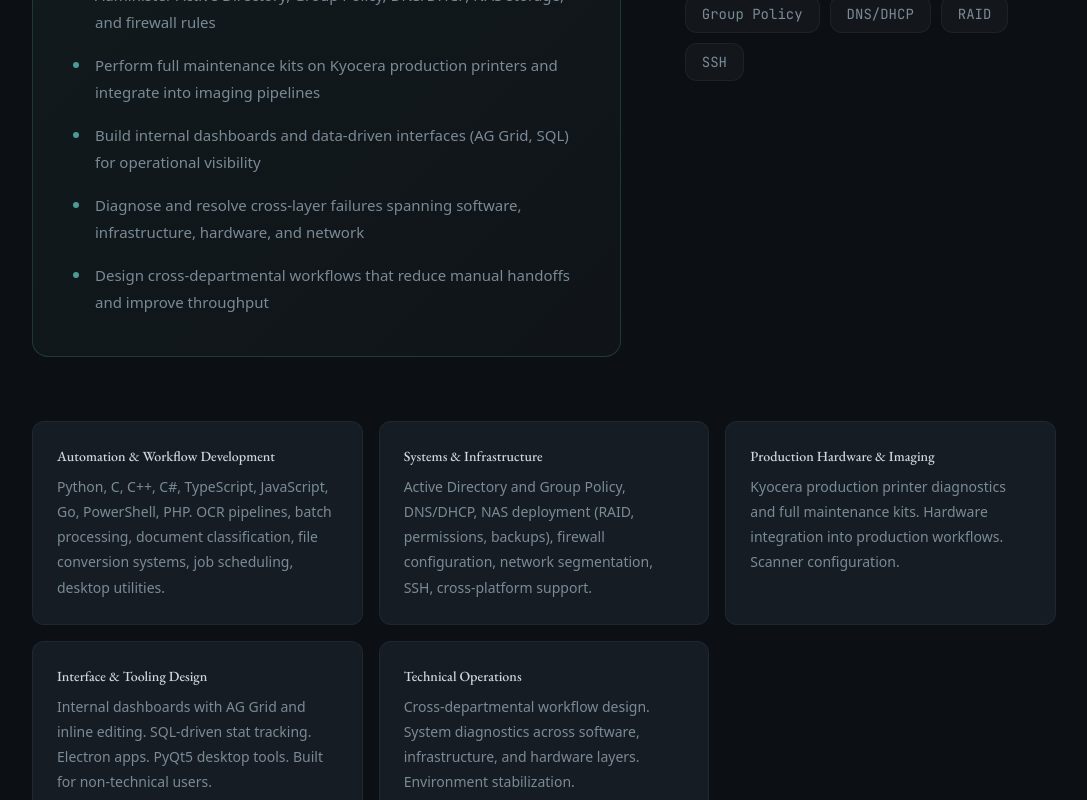
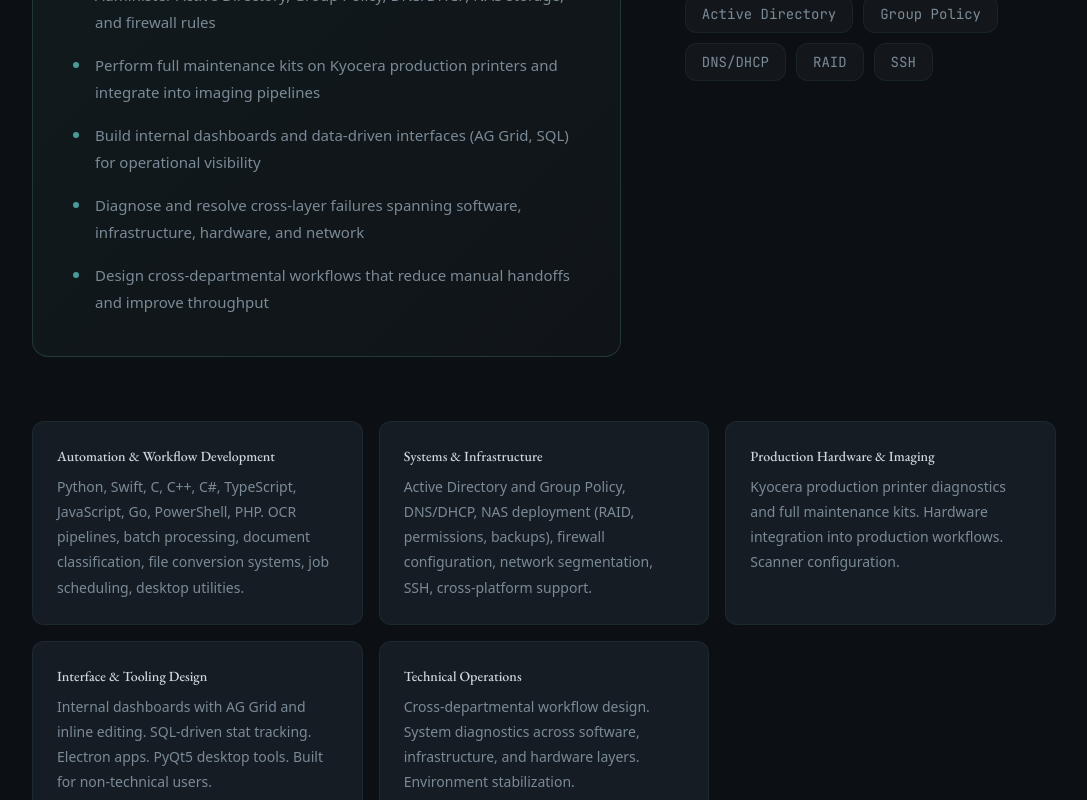
Before and after one commit to nathannncurtis/nathancurtis.to, a React (Vite) app: page / in a window 1280 px wide. Shown: the part 3513-4313 px from the top of the page, without its empty margins (96-1183 px from the left). Built offline with nearby package versions, Linux system fonts and the light colour scheme; a web font is replaced by a local one.

Commit message:
add Swift and SwiftUI to language stack

```diff
--- a/src/sections/Resume.tsx
+++ b/src/sections/Resume.tsx
@@ -2,8 +2,8 @@ import { useState } from "react";
 import { motion } from "motion/react";
 
 const skills = [
-  "Python", "C", "C++", "C#", "TypeScript", "JavaScript", "Go",
-  "PowerShell", "Shell", "PHP", "PyQt5", "Electron", "React",
+  "Python", "Swift", "C", "C++", "C#", "TypeScript", "JavaScript", "Go",
+  "PowerShell", "Shell", "PHP", "SwiftUI", "PyQt5", "Electron", "React",
   "AG Grid", "SQL", "Docker", "Active Directory", "Group Policy",
   "DNS/DHCP", "RAID", "SSH",
 ];
@@ -11,7 +11,7 @@ const skills = [
 const domains = [
   {
     title: "Automation & Workflow Development",
-    desc: "Python, C, C++, C#, TypeScript, JavaScript, Go, PowerShell, PHP. OCR pipelines, batch processing, document classification, file conversion systems, job scheduling, desktop utilities.",
+    desc: "Python, Swift, C, C++, C#, TypeScript, JavaScript, Go, PowerShell, PHP. OCR pipelines, batch processing, document classification, file conversion systems, job scheduling, desktop utilities.",
   },
   {
     title: "Systems & Infrastructure",
```
